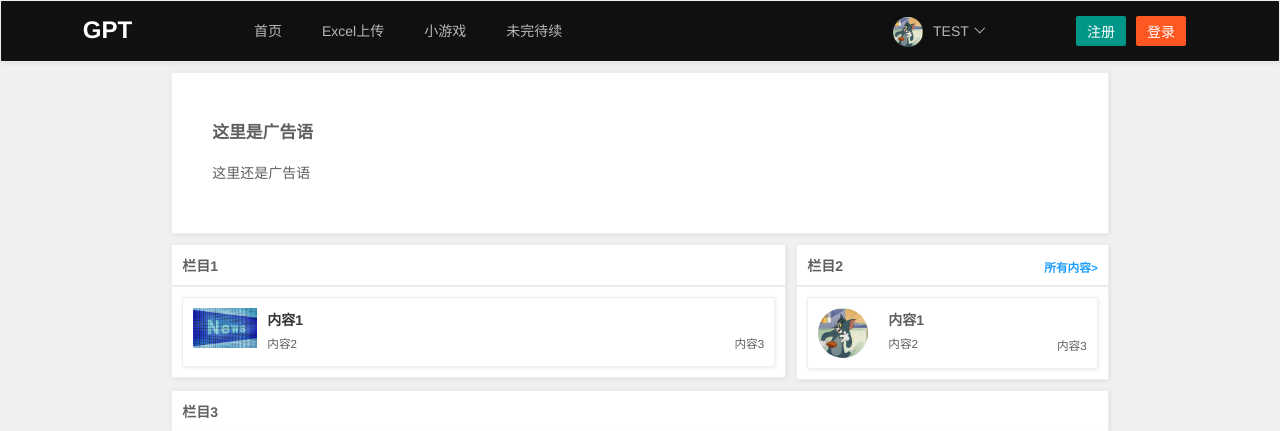
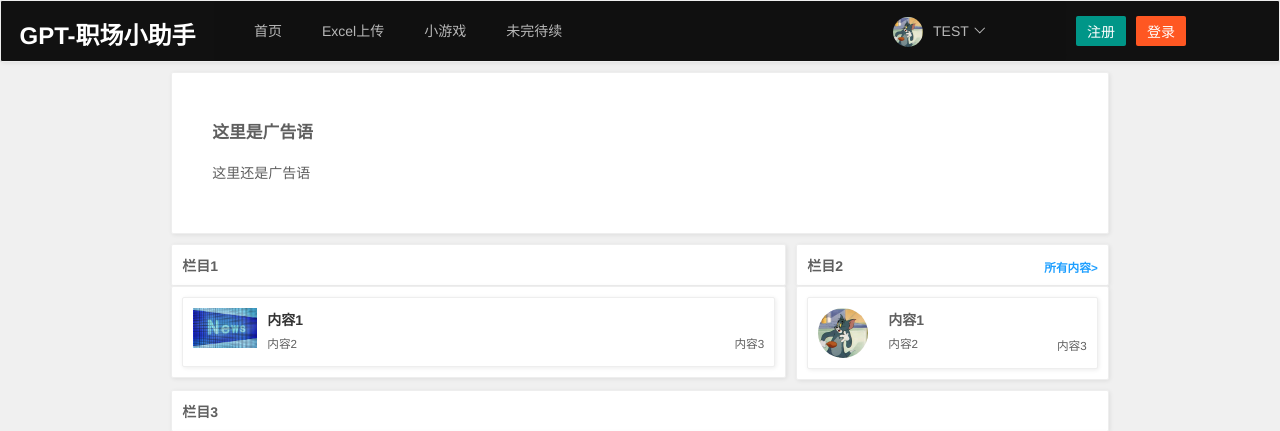
Before and after one commit to coderzzy/wrap_gpt, a Django app: page / in a window 1280 px wide. Shown: the top 431 px of the page. Run offline with Django 4.2, Linux system fonts and the light colour scheme.

Commit message:
feature: GPT-职场小助手

```diff
--- a/wrap_gpt/templates/head.html
+++ b/wrap_gpt/templates/head.html
@@ -7,7 +7,7 @@
 <!--导航栏-->
 <div class="layui-row layui-panel" style="background-color: rgba(17,17,17,1);">
     <div class="layui-col-md2" style="margin-top: 5px; padding: 10px; text-align: center;">
-        <a href="{% url 'index' %}" style="color: white; font-weight: bolder; font-size: x-large;">GPT</a>
+        <a href="{% url 'index' %}" style="color: white; font-weight: bolder; font-size: x-large;">GPT-职场小助手</a>
     </div>
     <ul class="layui-nav layui-col-md6" lay-filter="" style="background-color: rgba(17,17,17,0.75);">
         <li class="layui-nav-item"><a href="{% url 'index' %}">首页</a></li>
```
